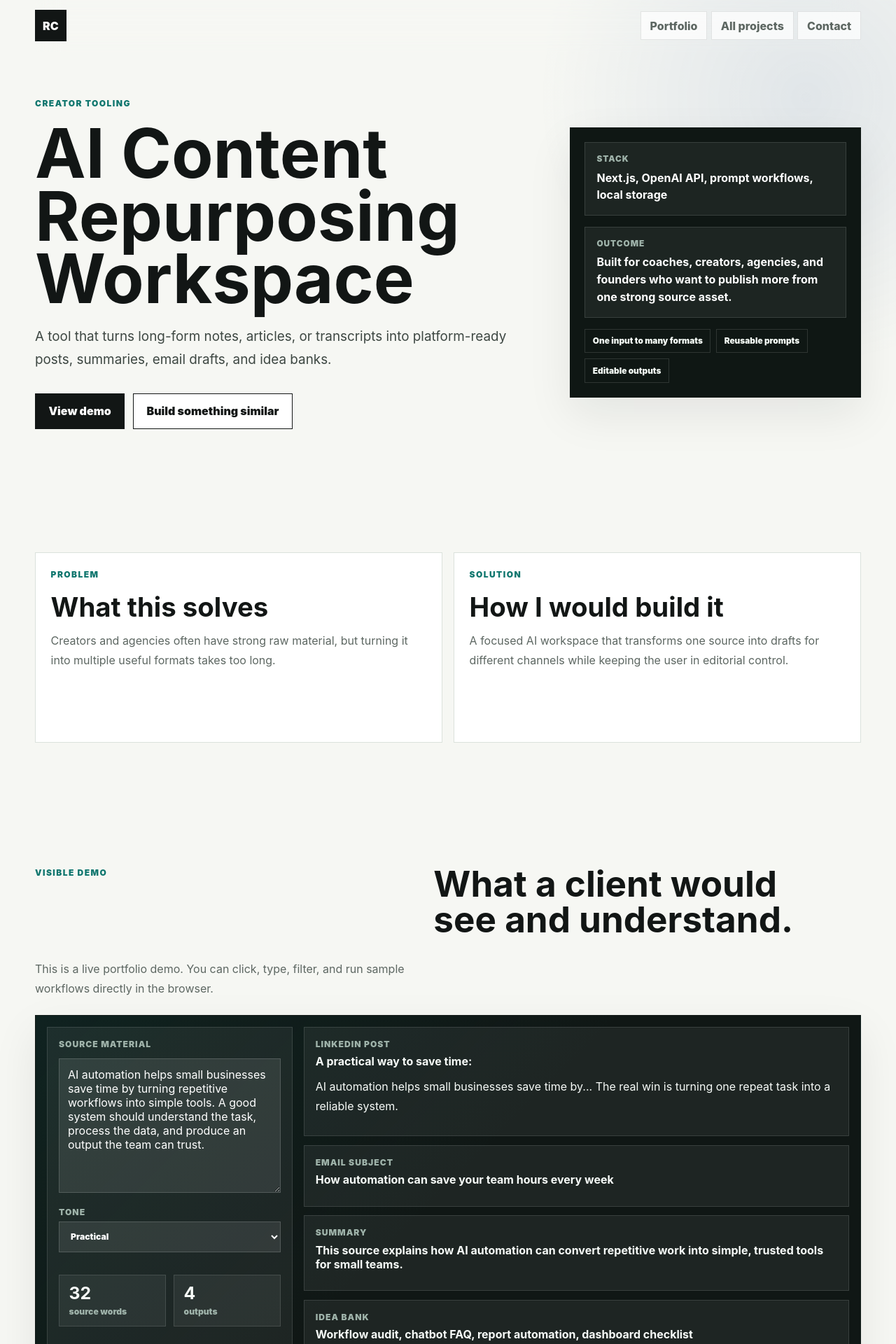
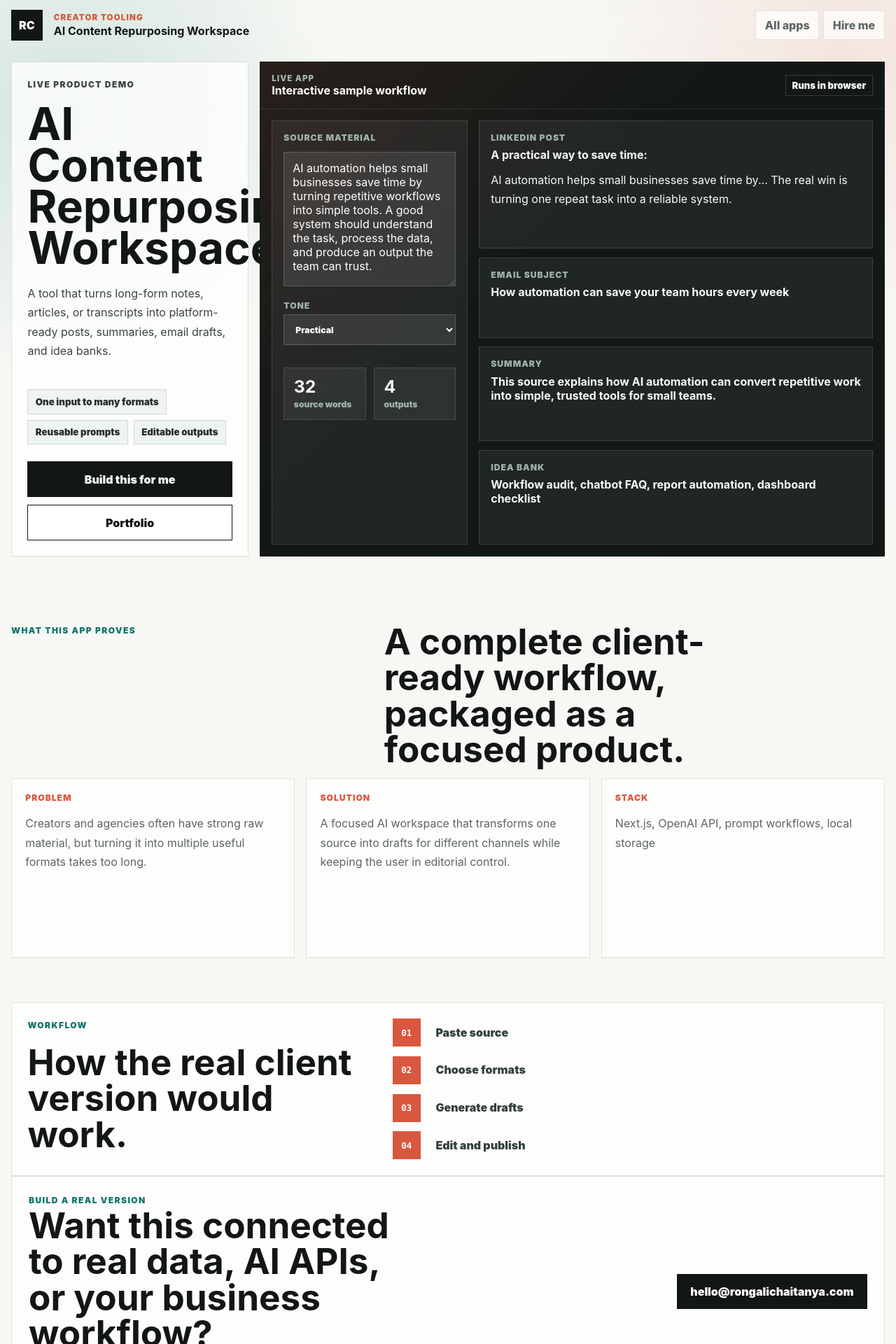
Before and after one commit to rongali-commits/rongali-chaitanya-portfolio, a Next.js app: page /projects/ai-content-workspace in a window 1280 px wide. Shown: the top 1920 px of the page at 70% size. Built offline with nearby package versions, Linux system fonts and the light colour scheme.

Commit message:
Make project pages standalone live apps

```diff
--- a/app/globals.css
+++ b/app/globals.css
@@ -1141,6 +1141,267 @@ li {
   border-top: 1px solid var(--ink);
 }
 
+.solo-site {
+  min-height: 100vh;
+  background:
+    radial-gradient(circle at 8% 8%, rgba(15, 118, 110, 0.16), transparent 24rem),
+    radial-gradient(circle at 94% 4%, rgba(217, 87, 63, 0.12), transparent 24rem),
+    #f7f8f4;
+}
+
+.solo-ai-support-chatbot {
+  --app-accent: #0f766e;
+}
+
+.solo-invoice-report-automation {
+  --app-accent: #244c8f;
+}
+
+.solo-lead-intelligence-dashboard {
+  --app-accent: #c69332;
+}
+
+.solo-document-resume-analyzer {
+  --app-accent: #6f4bb8;
+}
+
+.solo-ai-content-workspace {
+  --app-accent: #d9573f;
+}
+
+.solo-nav {
+  position: sticky;
+  top: 0;
+  z-index: 30;
+  display: grid;
+  grid-template-columns: auto minmax(0, 1fr) auto;
+  align-items: center;
+  gap: 1rem;
+  width: min(1400px, calc(100% - 2rem));
+  margin: 0 auto;
+  padding: 0.85rem 0;
+  backdrop-filter: blur(18px);
+}
+
+.solo-product-name {
+  display: grid;
+  gap: 0.1rem;
+}
+
+.solo-product-name span {
+  color: var(--app-accent);
+  font-size: 0.72rem;
+  font-weight: 900;
+  letter-spacing: 0.1em;
+  text-transform: uppercase;
+}
+
+.solo-product-name strong {
+  color: var(--ink);
+  font-size: 1rem;
+}
+
+.solo-hero {
+  display: grid;
+  grid-template-columns: minmax(280px, 0.38fr) minmax(0, 1fr);
+  gap: 1rem;
+  width: min(1400px, calc(100% - 2rem));
+  min-height: calc(100vh - 4.8rem);
+  margin: 0 auto;
+  padding: 1rem 0 2rem;
+}
+
+.solo-brief,
+.solo-app-shell,
+.solo-proof-grid article,
+.solo-workflow,
+.solo-footer-cta {
+  border: 1px solid rgba(18, 22, 21, 0.12);
+  background: rgba(255, 255, 255, 0.78);
+  box-shadow: 0 1px 0 rgba(18, 22, 21, 0.04);
+}
+
+.solo-brief {
+  display: flex;
+  flex-direction: column;
+  min-height: 100%;
+  padding: 1.4rem;
+}
+
+.solo-brief h1 {
+  max-width: 10ch;
+  font-size: clamp(2.6rem, 5vw, 5rem);
+}
+
+.solo-brief p {
+  color: #394641;
+}
+
+.solo-metrics {
+  display: flex;
+  flex-wrap: wrap;
+  gap: 0.5rem;
+  margin: 1.5rem 0;
+}
+
+.solo-metrics span {
+  padding: 0.55rem 0.65rem;
+  border: 1px solid rgba(18, 22, 21, 0.12);
+  background: var(--surface-soft);
+  color: #26302c;
+  font-size: 0.83rem;
+  font-weight: 900;
+}
+
+.solo-actions {
+  display: grid;
+  gap: 0.7rem;
+  margin-top: auto;
+}
+
+.solo-actions .button {
+  width: 100%;
+}
+
+.solo-app-shell {
+  display: flex;
+  flex-direction: column;
+  min-width: 0;
+  overflow: hidden;
+  background:
+    linear-gradient(135deg, color-mix(in srgb, var(--app-accent) 12%, transparent), transparent 42%),
+    #111816;
+}
+
+.solo-app-toolbar {
+  display: flex;
+  align-items: center;
+  justify-content: space-between;
+  gap: 1rem;
+  padding: 1rem;
+  border-bottom: 1px solid rgba(255, 255, 255, 0.1);
+}
+
+.solo-app-toolbar span {
+  display: block;
+  color: #9fb3aa;
+  font-size: 0.72rem;
+  font-weight: 900;
+  letter-spacing: 0.09em;
+  text-transform: uppercase;
+}
+
+.solo-app-toolbar strong,
+.solo-app-toolbar em {
+  color: #fff;
+}
+
+.solo-app-toolbar em {
+  padding: 0.4rem 0.55rem;
+  border: 1px solid rgba(255, 255, 255, 0.14);
+  font-size: 0.82rem;
+  font-style: normal;
+  font-weight: 900;
+}
+
+.solo-app-shell .live-demo {
+  flex: 1;
+  min-height: 0;
+  border: 0;
+  box-shadow: none;
+  background: transparent;
+}
+
+.solo-section {
+  width: min(1400px, calc(100% - 2rem));
+  margin: 0 auto;
+  padding: 4rem 0;
+}
+
+.solo-section-heading {
+  display: grid;
+  grid-template-columns: minmax(0, 0.7fr) minmax(0, 1fr);
+  gap: 2rem;
+  margin-bottom: 1rem;
+}
+
+.solo-section-heading h2,
+.solo-workflow h2,
+.solo-footer-cta h2 {
+  max-width: 16ch;
+  font-size: clamp(2rem, 4vw, 3.6rem);
+}
+
+.solo-proof-grid {
+  display: grid;
+  grid-template-columns: repeat(3, minmax(0, 1fr));
+  gap: 1rem;
+}
+
+.solo-proof-grid article {
+  min-height: 16rem;
+  padding: 1.2rem;
+}
+
+.solo-proof-grid span {
+  display: block;
+  margin-bottom: 1rem;
+  color: var(--app-accent);
+  font-size: 0.76rem;
+  font-weight: 900;
+  letter-spacing: 0.08em;
+  text-transform: uppercase;
+}
+
+.solo-workflow {
+  display: grid;
+  grid-template-columns: minmax(0, 0.72fr) minmax(0, 1fr);
+  gap: 2rem;
+  padding: 1.4rem;
+}
+
+.solo-workflow ol {
+  display: grid;
+  gap: 0.85rem;
+  padding: 0;
+  margin: 0;
+  list-style: none;
+}
+
+.solo-workflow li {
+  display: grid;
+  grid-template-columns: 3rem 1fr;
+  align-items: center;
+  gap: 0.85rem;
+  color: #33413b;
+  font-weight: 900;
+}
+
+.solo-workflow li span {
+  display: inline-grid;
+  place-items: center;
+  width: 2.5rem;
+  height: 2.5rem;
+  background: var(--app-accent);
+  color: #fff;
+  font-family: ui-monospace, SFMono-Regular, Menlo, Consolas, monospace;
+  font-size: 0.78rem;
+}
+
+.solo-footer-cta {
+  display: grid;
+  grid-template-columns: minmax(0, 1fr) auto;
+  align-items: center;
+  gap: 2rem;
+  margin-bottom: 4rem;
+  padding: 1.5rem;
+}
+
+.solo-footer-cta p {
+  max-width: 48rem;
+  margin-bottom: 0;
+}
+
 @media (max-width: 980px) {
   .hero,
   .section-heading,
@@ -1154,8 +1415,22 @@ li {
   .demo-docs,
   .demo-content,
   .project-build,
+  .solo-nav,
+  .solo-hero,
+  .solo-section-heading,
+  .solo-proof-grid,
+  .solo-workflow,
+  .solo-footer-cta,
   .live-demo {
     grid-template-columns: 1fr;
+  }
+
+  .solo-hero {
+    min-height: auto;
+  }
+
+  .solo-nav {
+    align-items: start;
   }
 
   .hero {
@@ -1233,6 +1508,10 @@ li {
     max-width: 13rem;
   }
 
+  .solo-product-name {
+    min-width: 0;
+  }
+
   .lead-kpis,
   .automation-steps,
   .score-table,
--- a/app/projects/[slug]/page.tsx
+++ b/app/projects/[slug]/page.tsx
@@ -27,8 +27,8 @@ export async function generateMetadata({
   }
 
   return {
-    title: `${project.title} | Rongali Chaitanya`,
-    description: project.summary,
+    title: `${project.title} Live Demo | Rongali Chaitanya`,
+    description: `Try the live ${project.title} demo by Rongali Chaitanya.`,
   };
 }
 
@@ -41,86 +41,77 @@ export default async function ProjectPage({ params }: ProjectPageProps) {
   }
 
   return (
-    <main className="project-page">
-      <nav className="project-nav" aria-label="Project navigation">
+    <main className={`solo-site solo-${project.slug}`}>
+      <nav className="solo-nav" aria-label={`${project.title} navigation`}>
         <Link className="brand" href="/" aria-label="Back to Rongali Chaitanya home">
           RC
         </Link>
+        <div className="solo-product-name">
+          <span>{project.label}</span>
+          <strong>{project.title}</strong>
+        </div>
         <div className="project-nav-links">
-          <Link href="/">Portfolio</Link>
-          <Link href="/#projects">All projects</Link>
-          <a href="mailto:hello@rongalichaitanya.com">Contact</a>
+          <Link href="/#projects">All apps</Link>
+          <a href="mailto:hello@rongalichaitanya.com">Hire me</a>
         </div>
       </nav>
 
-      <section className="project-hero section">
-        <div>
-          <p className="eyebrow">{project.label}</p>
+      <section className="solo-hero">
+        <aside className="solo-brief">
+          <p className="eyebrow">Live product demo</p>
           <h1>{project.title}</h1>
-          <p className="hero-text">{project.summary}</p>
-          <div className="hero-actions">
-            <a className="button primary" href="#demo">
-              View demo
+          <p>{project.summary}</p>
+          <div className="solo-metrics">
+            {project.metrics?.map((metric) => <span key={metric}>{metric}</span>)}
+          </div>
+          <div className="solo-actions">
+            <a className="button primary" href="mailto:hello@rongalichaitanya.com">
+              Build this for me
             </a>
-            <a className="button secondary" href="mailto:hello@rongalichaitanya.com">
-              Build something similar
-            </a>
-          </div>
-        </div>
-
-        <aside className="project-summary-card" aria-label="Project summary">
-          <div>
-            <span>Stack</span>
-            <strong>{project.stack}</strong>
-          </div>
-          <div>
-            <span>Outcome</span>
-            <strong>{project.outcome}</strong>
-          </div>
-          <div className="metric-list">
-            {project.metrics?.map((metric) => <em key={metric}>{metric}</em>)}
+            <Link className="button secondary" href="/">
+              Portfolio
+            </Link>
           </div>
         </aside>
+
+        <section className="solo-app-shell" aria-label={`${project.title} live app`}>
+          <div className="solo-app-toolbar">
+            <div>
+              <span>Live app</span>
+              <strong>Interactive sample workflow</strong>
+            </div>
+            <em>Runs in browser</em>
+          </div>
+          <ProjectLiveDemo slug={project.slug} />
+        </section>
       </section>
 
-      <section className="section project-story">
+      <section className="solo-section">
+        <div className="solo-section-heading">
+          <p className="eyebrow">What this app proves</p>
+          <h2>A complete client-ready workflow, packaged as a focused product.</h2>
+        </div>
+        <div className="solo-proof-grid">
           <article>
-          <p className="eyebrow">Problem</p>
-          <h2>What this solves</h2>
+            <span>Problem</span>
             <p>{project.challenge}</p>
           </article>
           <article>
-          <p className="eyebrow">Solution</p>
-          <h2>How I would build it</h2>
+            <span>Solution</span>
             <p>{project.solution}</p>
           </article>
+          <article>
+            <span>Stack</span>
+            <p>{project.stack}</p>
+          </article>
+        </div>
       </section>
 
-      <section className="section demo-section" id="demo">
-        <div className="section-heading">
-          <p className="eyebrow">Visible demo</p>
-          <h2>What a client would see and understand.</h2>
-          <p>
-            This is a live portfolio demo. You can click, type, filter, and run
-            sample workflows directly in the browser.
-          </p>
+      <section className="solo-section solo-workflow">
+        <div>
+          <p className="eyebrow">Workflow</p>
+          <h2>How the real client version would work.</h2>
         </div>
-        <ProjectLiveDemo slug={project.slug} />
-      </section>
-
-      <section className="section project-build">
-        <div className="deliverable-panel">
-          <p className="eyebrow">Deliverables</p>
-          <h2>What is included</h2>
-          <ul>
-            {project.deliverables.map((item) => (
-              <li key={item}>{item}</li>
-            ))}
-          </ul>
-        </div>
-        <div className="workflow-panel">
-          <p className="eyebrow">Workflow</p>
-          <h2>Build flow</h2>
         <ol>
           {project.workflow?.map((step, index) => (
             <li key={step}>
@@ -129,42 +120,21 @@ export default async function ProjectPage({ params }: ProjectPageProps) {
             </li>
           ))}
         </ol>
-        </div>
       </section>
 
-      <section className="section project-features">
-        <p className="eyebrow">Feature set</p>
-        <h2>Designed to become a paid client solution.</h2>
-        <div className="feature-grid">
-          {project.features?.map((feature) => (
-            <article key={feature}>
-              <h3>{feature}</h3>
+      <section className="solo-section solo-footer-cta">
+        <div>
+          <p className="eyebrow">Build a real version</p>
+          <h2>Want this connected to real data, AI APIs, or your business workflow?</h2>
           <p>
-                Built with a practical handover in mind: clear inputs,
-                repeatable outputs, and enough structure to extend later.
-              </p>
-            </article>
-          ))}
-        </div>
-      </section>
-
-      <section className="section contact project-contact">
-        <div>
-          <p className="eyebrow">Turn this into your project</p>
-          <h2>Need a similar system for a real workflow?</h2>
-          <p>
-            Send the task, files, website, or process you want automated. I can
-            scope a focused first version and build it into a usable tool.
+            This public demo uses safe sample data. A production version can be
+            connected to your documents, spreadsheet, website, CRM, email, or
+            OpenAI API workflow.
           </p>
         </div>
-        <div className="contact-actions">
         <a className="button primary" href="mailto:hello@rongalichaitanya.com">
           hello@rongalichaitanya.com
         </a>
-          <Link className="button secondary" href="/#projects">
-            Back to projects
-          </Link>
-        </div>
       </section>
     </main>
   );
```
Also changed, not shown: app/page.tsx (+4 -4 lines). Lines whose indentation alone changed are shown as unchanged.
